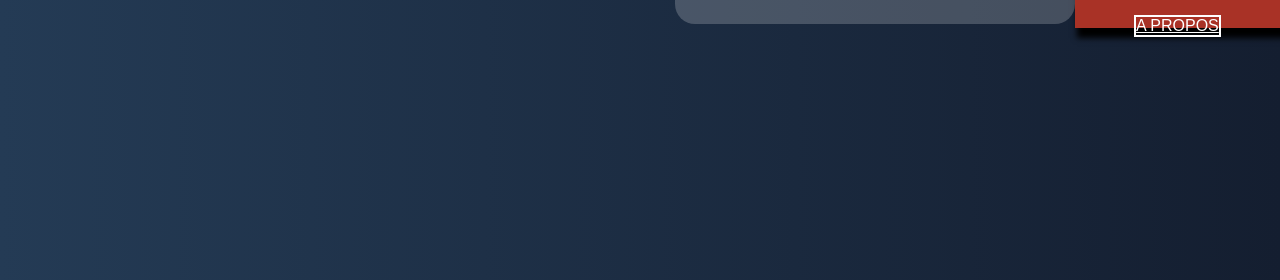
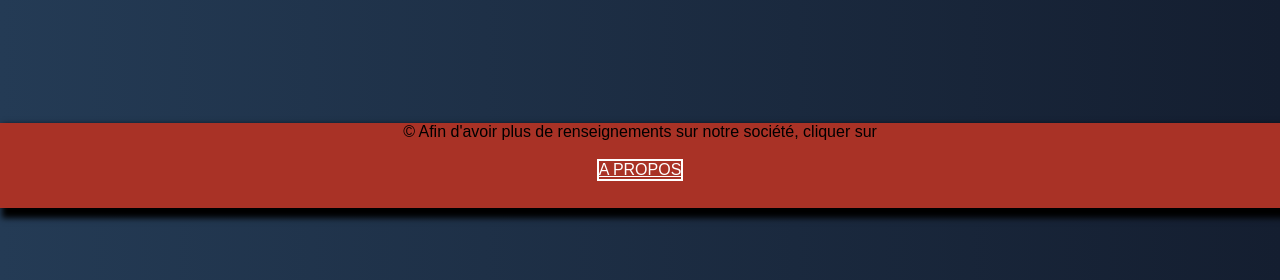
Before and after one commit to DieuveilleSuthi/MyESHOP, a plain HTML site: page page_connexion/login.html in a window 1280 px wide. Shown: the part 520-800 px from the top of the page. Drawn offline with Linux system fonts and the light colour scheme.

Commit message:
Update login.css

```diff
--- a/page_connexion/login.css
+++ b/page_connexion/login.css
@@ -1,6 +1,6 @@
 
 * {
-  box-sizing: border-box;
+  /*box-sizing: border-box;*/
   margin: 0;
   padding: 0;
   font-family: sans-serif;
@@ -81,7 +81,7 @@ header .dropdown-1 .content
     font-family: system-ui}
 
 body {
-  display: flex;
+  /*display: flex;*/
   width: 100%;
   height: 100vh;
   justify-content: center;
```
